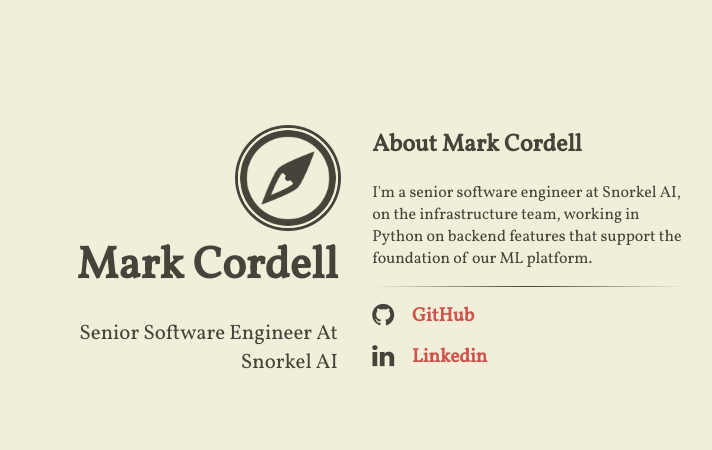
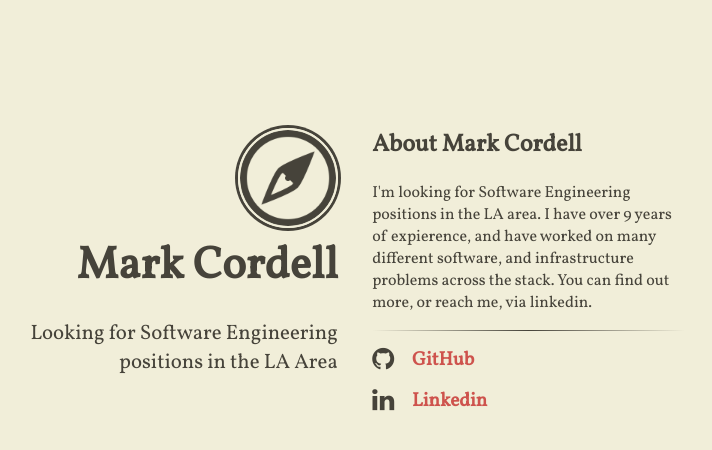
Before and after one commit to markcordell/markcordell.github.io, a Jekyll site: the page built from index.html, in a window 1280 px wide. Shown: the top 450 px of the page, without its empty margins (295-1007 px from the left). Built offline with Jekyll 4.4.1, drawn with Linux system fonts in a browser that asks for light colours; nearby versions of some CDN libraries.

Commit message:
updates page to reflect new status

```diff
--- a/_config.yml
+++ b/_config.yml
@@ -9,7 +9,7 @@ compass:
   # author will appear under the avatar (optional)
   author: "Mark Cordell"
   # tagline will appear under the title (optional)
-  tagline: "Senior Software Engineer At Snorkel AI"
+  tagline: "Looking for Software Engineering positions in the LA Area"
   # if include_content is true, the contents of the content.html include will be
   # added right above the generated item list, if present
   include_content: true
--- a/_includes/content.html
+++ b/_includes/content.html
@@ -1,6 +1,6 @@
 <h2>About Mark Cordell</h2>
-<p> I'm a senior software engineer at Snorkel AI, on the infrastructure team, working in Python on backend features that
-  support the foundation of our ML platform.</p>
+<p> I'm looking for Software Engineering positions in the LA area. I have over 9 years of expierence, and have worked on many different software, and infrastructure problems across the stack.
+You can find out more, or reach me, via linkedin.</p>
 
 <hr />
 
```
